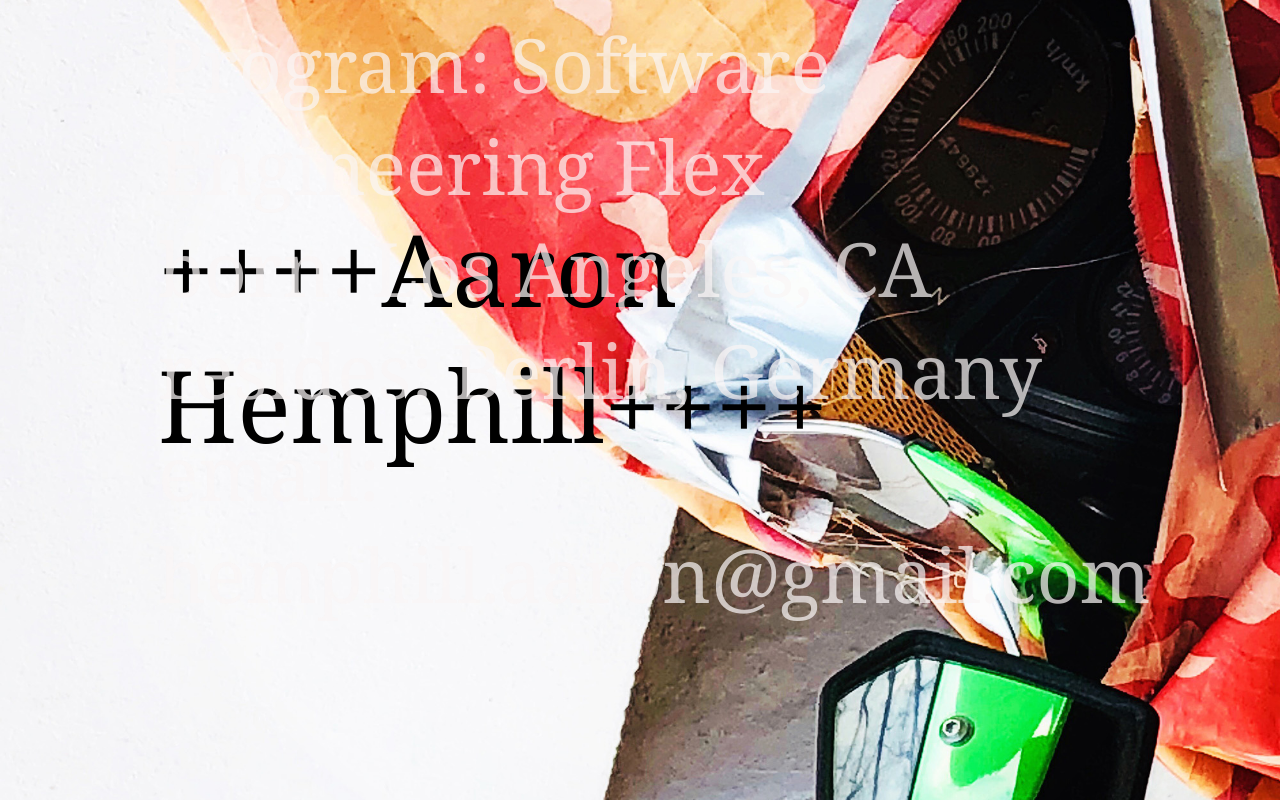
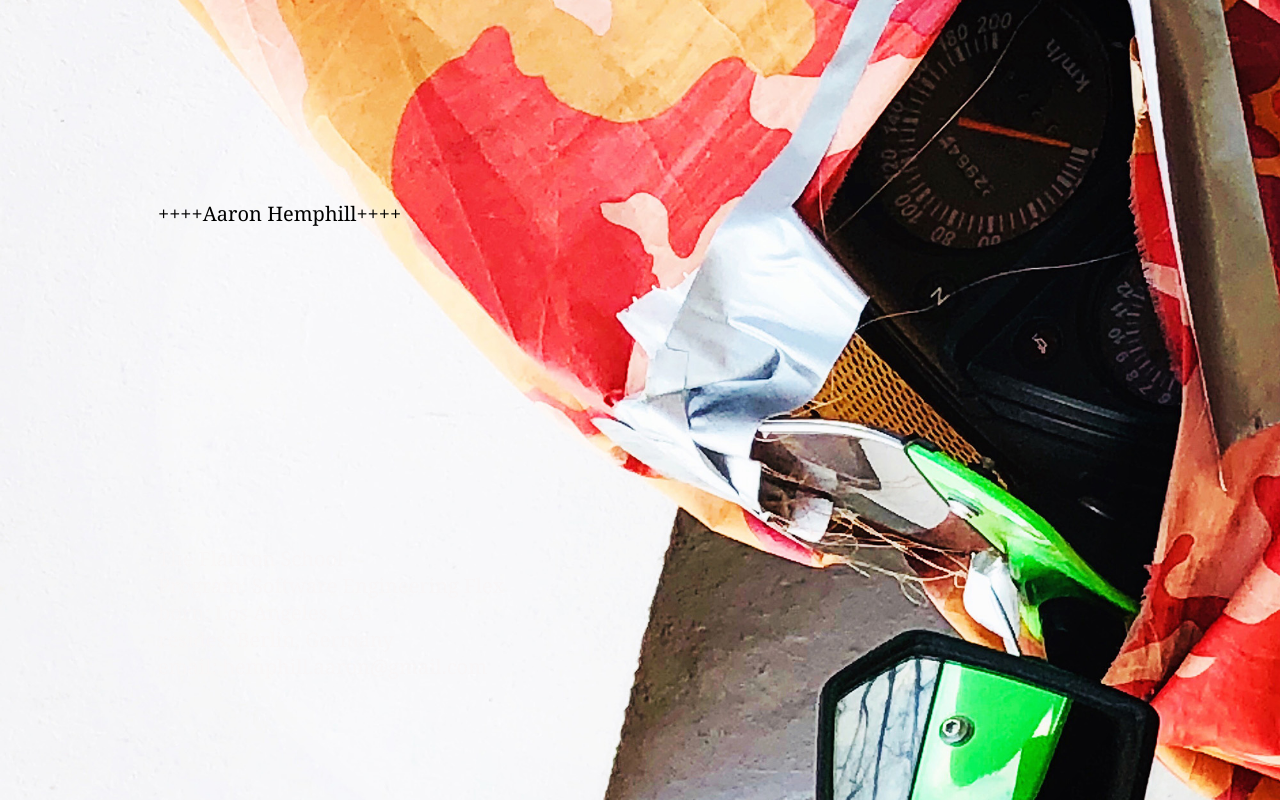
Before and after one commit to Aaron-S-H/ASH-personal-website, a plain HTML site: page index.html in a window 1280 px wide. Drawn offline with Linux system fonts and the light colour scheme.

Commit message:
more adjustments

```diff
--- a/style.css
+++ b/style.css
@@ -24,7 +24,7 @@ h1 {
     text-align: left;
     margin-top: 200px;
     margin-left: 150px;
-    font-size: 100px;
+    font-size: 20px;
     font-family: Georgia, 'Times New Roman', Times, serif;
     font-weight: lighter;
 
@@ -38,7 +38,7 @@ h3 {
     position: absolute;
     color: rgba(249, 245, 245, 0.961);
     opacity: 75%;
-    font-size: 75px;
+    font-size: 20px;
     text-align: left;
     margin-left: 150px;
     bottom: 100px;
```
